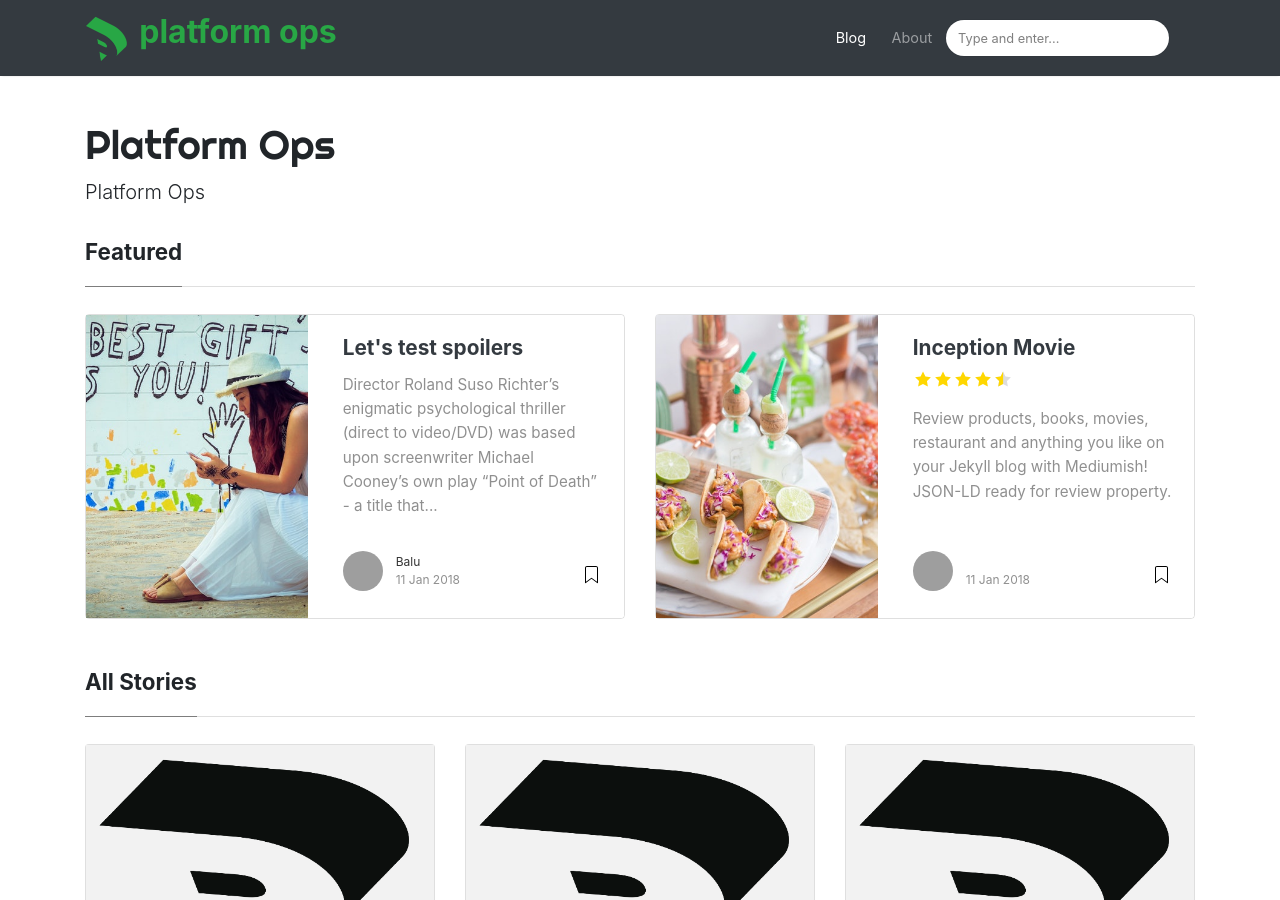
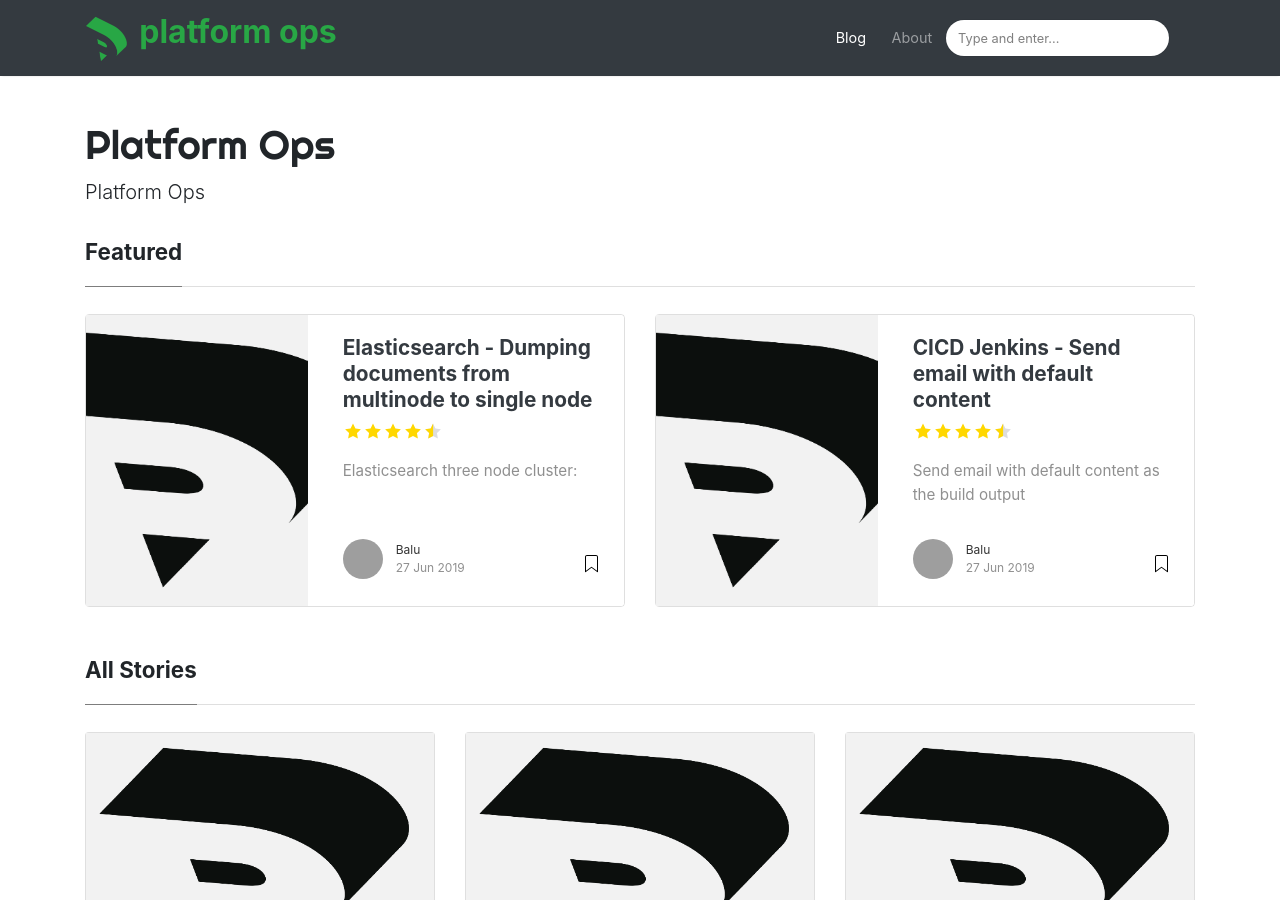
Before and after one commit to PlatformOps/platformops.github.io, a Jekyll site: the page built from index.html, in a window 1280 px wide and 900 px high. Built offline with Jekyll 4.4.1, drawn with Linux system fonts in a browser that asks for light colours; nearby versions of some CDN libraries; the list of posts is cut into pages by our own code; some of the changed text lies outside the part shown; grey boxes are pictures that could not be loaded.

Commit message:
fetured posts

````diff
--- a/_posts/2018-01-11-customer-service.md
+++ /dev/null
@@ -1,31 +0,0 @@
----
-layout: post
-title:  "Inception Movie"
-author: john
-categories: [ Jekyll, tutorial ]
-tags: [red, yellow]
-image: assets/images/11.jpg
-description: "My review of Inception movie. Acting, plot and something else in this short description."
-featured: true
-hidden: true
-rating: 4.5
----
-
-Review products, books, movies, restaurant and anything you like on your Jekyll blog with Mediumish! JSON-LD ready for review property.
-
-#### How to use?
-
-It's actually really simple! Add the rating in your YAML front matter. It also supports halfs:
-
-```html
----
-layout: post
-title:  "Inception Movie"
-author: john
-categories: [ Jekyll, tutorial ]
-tags: [red, yellow]
-image: assets/images/11.jpg
-description: "My review of Inception movie. Actors, directing and more."
-rating: 4.5
----
-```
--- a/_posts/2018-01-11-quick-start-guide.md
+++ /dev/null
@@ -1,27 +0,0 @@
----
-layout: post
-title:  "Let's test spoilers"
-author: jinna
-categories: [ Jekyll, tutorial ]
-image: assets/images/12.jpg
-featured: true
-hidden: true
----
-
-Director Roland Suso Richter's enigmatic psychological thriller (direct to video/DVD) was based upon screenwriter Michael Cooney's own play "Point of Death" - a title that gave away the film's entire plot twist premise.
-
-As in many similar films, such as Jacob's Ladder (1990), Soul Survivors (2001), and The Butterfly Effect (2004), events and people were thoroughly distorted and confused because the protagonist was at the point of death. The tagline was misleading:
-
-"When You Don't Have a Memory, How Can You Remember Who to Trust?"
-
-The mind-warping film opened with a hospital patient Simon Cable (Ryan Phillippe) awakening in a <span class="spoiler"> hospital with little knowledge (amnesia perhaps?) of what had happened, and why he was there, etc. He was told by attending Dr. Jeremy Newman (Stephen Rea) that it was July 29, 2002 (Simon thought it was the year 2000 - he was confused - he heard a doctor say 20:00 hours!) and that he had died for two minutes from cardiac arrest following the near-fatal accident -- but he had been revived ("You're as good as new").</span> Dr. Newman: "Simon, this is the 29th of July. The year is 2002. And your wife, whose name is Anna, is waiting outside."
-
-(The doctor left off four crucial additional words, revealed in the film's ending.) (Spoiler: Simon had died and was not resuscitated!).
-
-A major clue to everything that truly happened was the scene that played next under the credits - hospital staff failed to bring a patient back to life with a defibrillator after a car accident. Chest compressions failed and there was no pulse. A second major clue was provided by hospital orderly Travis (Stephen Graham): <span class="spoiler">Everybody dies. No mystery there. But why and how everyone dies. Now, there's a mystery worth solving. Probably the biggest mystery there is.</span>
-
-#### So how do we do spoilers?
-
-```html
-<span class="spoiler">My hidden paragraph here.</span>
-```
--- a/_posts/2019-06-27-Jenkins-email-build-log-output.md
+++ b/_posts/2019-06-27-Jenkins-email-build-log-output.md
@@ -3,8 +3,14 @@
 title:  "CICD Jenkins - Send email with default content"
 author: jinna
 categories: [ cicd, jenkins ]
+tags: [red, yellow]
 image: assets/images/Logo_new_4_b.png
+description: "Send email with default content as the build output"
+featured: true
+hidden: true
+rating: 4.5
 ---
+
 
 # Send email with default content as the build output
 
--- a/_posts/2019-06-27-Multinode-to-single-node-Elasticsearch-Dump-Manually.md
+++ b/_posts/2019-06-27-Multinode-to-single-node-Elasticsearch-Dump-Manually.md
@@ -3,8 +3,14 @@
 title:  "Elasticsearch - Dumping documents from multinode to single node"
 author: jinna
 categories: [ elasticsearch, searchengine ]
+tags: [red, yellow]
 image: assets/images/Logo_new_4_b.png
+description: "Elasticsearch is running as three node cluster, task is to copy and restore the multinode to single node cluster"
+featured: true
+hidden: true
+rating: 4.5
 ---
+
 
 ## Elasticsearch three node cluster:
 
````
